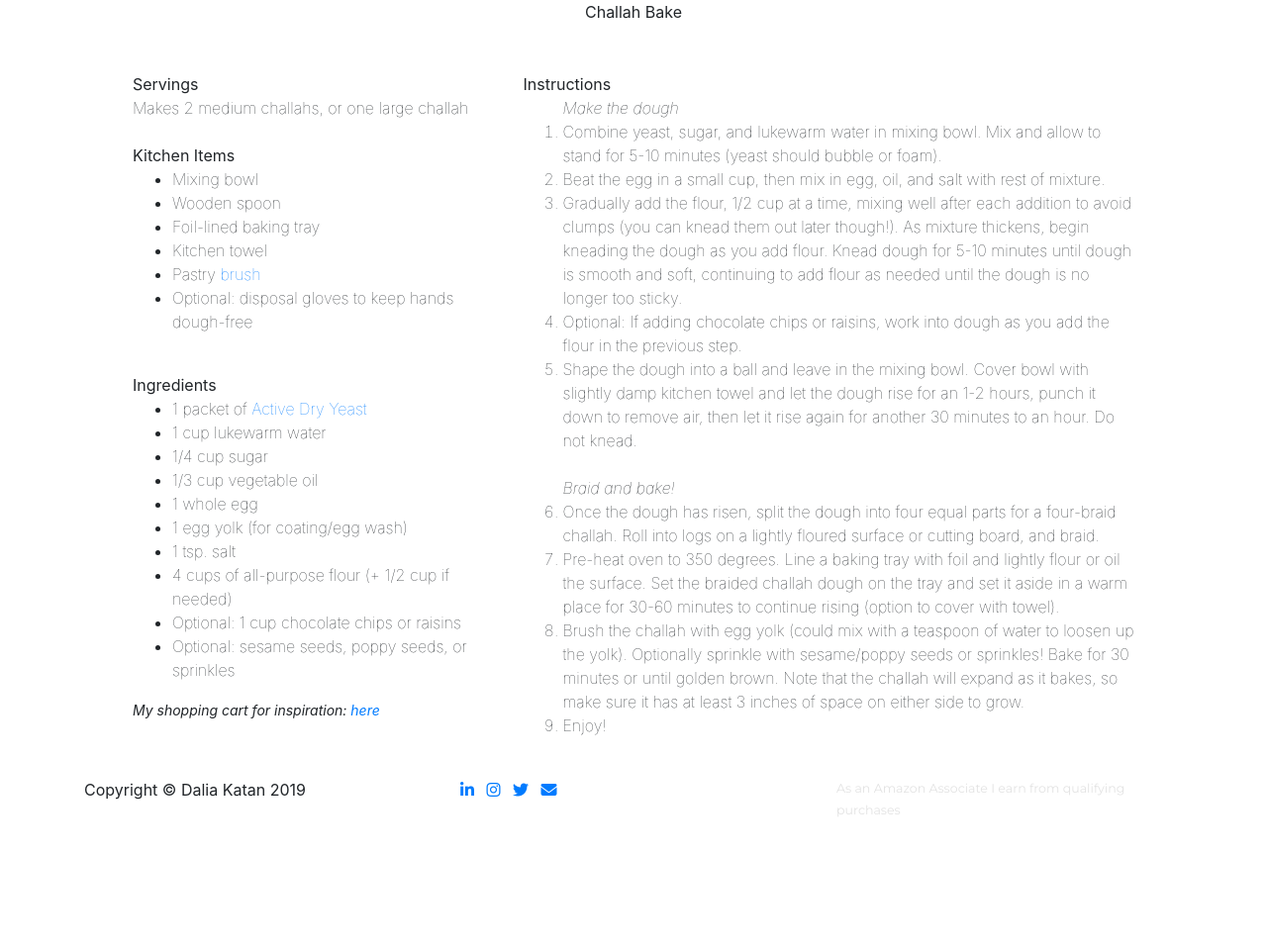
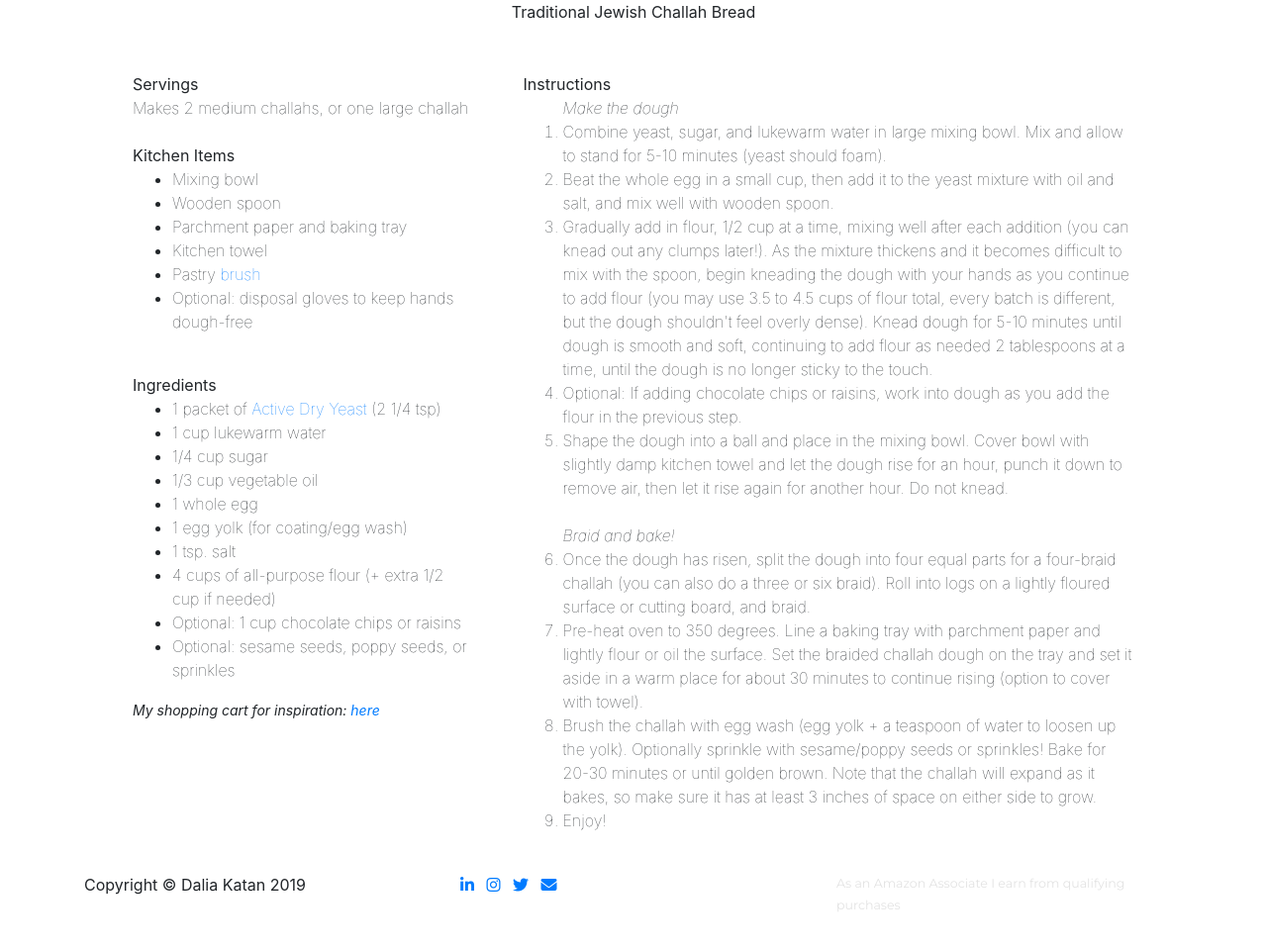
Before and after one commit to dalkat/dalkat.github.io, a Jekyll site: the page built from challah-recipe.md, in a window 1280 px wide and 963 px high. Shown: the top 960 px of the window at 99% size. Built offline with Jekyll 4.4.1, drawn with Linux system fonts in a browser that asks for light colours; nearby versions of some CDN libraries; some web fonts are replaced; library files that are not in the unit come from our copies.

```diff
--- a/_data/for-you.yml
+++ b/_data/for-you.yml
@@ -20,7 +20,7 @@ services1:
       img: img/content/refugee_thumb.jpg
       url: https://daliakatan.com/for-you/report-refugee
     - heading: Team Performance in the Future of Work
-      text: (Co-Author)How can we accelerate group performance improvement in this increasingly unpredictable, fast-changing world? As the challenges we face at work become more and more complex, leaders will need to focus on the practices that help workgroups better handle exceptions, learn together, and create value. (Spoiler... Amp up the friction and play with possibilities!) Focus on 'process' is no longer enough.
+      text: (Co-Author) How can we accelerate group performance improvement in this increasingly unpredictable, fast-changing world? As the challenges we face at work become more and more complex, leaders will need to focus on the practices that help workgroups better handle exceptions, learn together, and create value. (Spoiler... Amp up the friction and play with possibilities!) Focus on 'process' is no longer enough.
       img: img/content/team_thumb.jpg
       url: https://daliakatan.com/for-you/report-teams
     - heading: 'Diversity to Inclusion: What Teams Can Do Today to Unlock Its Benefits (Pt. 2)'
--- a/_layouts/challah-recipe.html
+++ b/_layouts/challah-recipe.html
@@ -10,7 +10,7 @@ layout: default-sub
     <header class="longtext">
       <div class="container">
         <div class="intro-text" style="display:block; text-align:center;">
-        	<div class="intro-lead-in">Challah Bake
+        	<div class="intro-lead-in">Traditional Jewish Challah Bread
         	</div>
       		<br>
           <div class="col-lg-4 col-md-4 col-sm-12 col-xs-12"  style="display:inline-block; background: rgba(255, 255, 255, 0.2); vertical-align: top; text-align:left; padding:15px; font-weight: 100; margin:10px; border-radius:20px;">
@@ -20,7 +20,7 @@ layout: default-sub
             <ul>
               <li>Mixing bowl</li>
               <li>Wooden spoon</li>
-              <li>Foil-lined baking tray</li>
+              <li>Parchment paper and baking tray</li>
               <li>Kitchen towel</li>
               <li>Pastry <a href="https://amzn.to/2ErYi4X" target="_blank">brush</a></li>
               <li>Optional: disposal gloves to keep hands dough-free</li>
@@ -28,14 +28,14 @@ layout: default-sub
               <Br>
               <b>Ingredients</b><Br>
             <ul>
-              <li>1 packet of <a href="https://amzn.to/2ECb2aq" target="_blank">Active Dry Yeast</a></li>
+              <li>1 packet of <a href="https://amzn.to/2ECb2aq" target="_blank">Active Dry Yeast</a> (2 1/4 tsp)</li>
               <li>1 cup lukewarm water</li>
               <li>1/4 cup sugar</li>
               <li>1/3 cup vegetable oil</li>
               <li>1 whole egg</li>
               <li>1 egg yolk (for coating/egg wash)</li>
               <li>1 tsp. salt</li>
-              <li>4 cups of all-purpose flour (+ 1/2 cup if needed)</li>
+              <li>4 cups of all-purpose flour (+ extra 1/2 cup if needed)</li>
               <li>Optional: 1 cup chocolate chips or raisins</li>
               <li>Optional: sesame seeds, poppy seeds, or sprinkles</li>
             </ul>
@@ -46,15 +46,15 @@ layout: default-sub
             <b>Instructions</b><Br>
             <ol>
             <i>Make the dough</i><br>
-              <li>Combine yeast, sugar, and lukewarm water in mixing bowl. Mix and allow to stand for 5-10 minutes (yeast should bubble or foam). </li>
-              <li>Beat the egg in a small cup, then mix in egg, oil, and salt with rest of mixture.</li>
-              <li>Gradually add the flour, 1/2 cup at a time, mixing well after each addition to avoid clumps (you can knead them out later though!). As mixture thickens, begin kneading the dough as you add flour. Knead dough for 5-10 minutes until dough is smooth and soft, continuing to add flour as needed until the dough is no longer too sticky.</li>
+              <li>Combine yeast, sugar, and lukewarm water in large mixing bowl. Mix and allow to stand for 5-10 minutes (yeast should foam). </li>
+              <li>Beat the whole egg in a small cup, then add it to the yeast mixture with oil and salt, and mix well with wooden spoon.</li>
+              <li>Gradually add in flour, 1/2 cup at a time, mixing well after each addition (you can knead out any clumps later!). As the mixture thickens and it becomes difficult to mix with the spoon, begin kneading the dough with your hands as you continue to add flour (you may use 3.5 to 4.5 cups of flour total, every batch is different, but the dough shouldn't feel overly dense). Knead dough for 5-10 minutes until dough is smooth and soft, continuing to add flour as needed 2 tablespoons at a time, until the dough is no longer sticky to the touch. </li>
               <li>Optional: If adding chocolate chips or raisins, work into dough as you add the flour in the previous step.
-              <li>Shape the dough into a ball and leave in the mixing bowl. Cover bowl with slightly damp kitchen towel and let the dough rise for an 1-2 hours, punch it down to remove air, then let it rise again for another 30 minutes to an hour. Do not knead.</li>
+              <li>Shape the dough into a ball and place in the mixing bowl. Cover bowl with slightly damp kitchen towel and let the dough rise for an hour, punch it down to remove air, then let it rise again for another hour. Do not knead.</li>
               <br><i>Braid and bake!</i>
-              <li>Once the dough has risen, split the dough into four equal parts for a four-braid challah. Roll into logs on a lightly floured surface or cutting board, and braid.</li>
-              <li>Pre-heat oven to 350 degrees. Line a baking tray with foil and lightly flour or oil the surface. Set the braided challah dough on the tray and set it aside in a warm place for 30-60 minutes to continue rising (option to cover with towel). </li>
-              <li>Brush the challah with egg yolk (could mix with a teaspoon of water to loosen up the  yolk). Optionally sprinkle with sesame/poppy seeds or sprinkles! Bake for 30 minutes or until golden brown. Note that the challah will expand as it bakes, so make sure it has at least 3 inches of space on either side to grow.</li>
+              <li>Once the dough has risen, split the dough into four equal parts for a four-braid challah (you can also do a three or six braid). Roll into logs on a lightly floured surface or cutting board, and braid.</li>
+              <li>Pre-heat oven to 350 degrees. Line a baking tray with parchment paper and lightly flour or oil the surface. Set the braided challah dough on the tray and set it aside in a warm place for about 30 minutes to continue rising (option to cover with towel). </li>
+              <li>Brush the challah with egg wash (egg yolk + a teaspoon of water to loosen up the yolk). Optionally sprinkle with sesame/poppy seeds or sprinkles! Bake for 20-30 minutes or until golden brown. Note that the challah will expand as it bakes, so make sure it has at least 3 inches of space on either side to grow.</li>
               <li>Enjoy!</li></ol>
 
 
--- a/_layouts/for-you.html
+++ b/_layouts/for-you.html
@@ -154,7 +154,7 @@ layout: default-sub
           </div>
           <div class="col-sm-12 col-lg-8">
                   <h3 class="text-muted">About Dalia Katan</h3>
-                  <h5 style="font-size:1rem!important; line-height:1.4;" class="text-muted">Dalia is championing the conversation on how diversity can unlock untapped growth for organizations. As a first-generation American and innovation strategist, Dalia has worked with some of the world's largest brands including IBM, Deloitte, Estee Lauder, Ford, and UBS, and uses her interdisciplinary background in empathetic design, business strategy, storytelling, and inclusion to help startups and Fortune-500s alike in deepening their connections with customers, growing their existing businesses, and building new ones. In addition to her advisory work, Dalia founded Deloitte's Refugee Workplace Integration Program, celebrating inclusion as the single most powerful tool for business growth. She is dedicated to empowering organizations to successfully utilize and nurture the talents of minorities and her work at the intersection of business growth, inclusion, and the future of work has been published at Deloitte, Center for the Edge, Princeton University, and The Startup.<a href="https://daliakatan.com/speaker">Read more</a></h5>
+                  <h5 style="font-size:1rem!important; line-height:1.4;" class="text-muted">Dalia is championing the conversation on how diversity can unlock untapped growth for organizations. As a first-generation American and innovation strategist, Dalia has worked with some of the world's largest brands including IBM, Deloitte, Estee Lauder, Ford, and UBS, and uses her interdisciplinary background in empathetic design, business strategy, storytelling, and inclusion to help startups and Fortune-500s alike in deepening their connections with customers, growing their existing businesses, and building new ones. In addition to her advisory work, Dalia founded Deloitte's Refugee Workplace Integration Program, celebrating inclusion as the single most powerful tool for business growth. She is dedicated to empowering organizations to successfully utilize and nurture the talents of minorities and her work at the intersection of business growth, inclusion, and the future of work has been published at Deloitte, Center for the Edge, Princeton University, and The Startup. <a href="https://daliakatan.com/speaker">Read more</a></h5>
                   <div class="col-lg-12" style="text-align:center;"><br><BR><a class="btn btn-secondary btn-xl text-uppercase js-scroll-trigger" href="https://daliakatan.com/speaker">Invite to speak</a></div>
               </div>
         </div>
--- a/_layouts/inclusion.html
+++ b/_layouts/inclusion.html
@@ -99,7 +99,7 @@ layout: default-sub
               </div>
               <div class="col-sm-12 col-lg-8">
                       <h3 class="text-muted">About Dalia Katan</h3>
-                      <h5 style="font-size:1rem!important; line-height:1.4;" class="text-muted">Dalia is championing the conversation on how diversity can unlock untapped growth for organizations. As a first-generation American and innovation strategist, Dalia has worked with some of the world's largest brands including IBM, Deloitte, Estee Lauder, Ford, and UBS, and uses her interdisciplinary background in empathetic design, business strategy, storytelling, and inclusion to help startups and Fortune-500s alike in deepening their connections with customers, growing their existing businesses, and building new ones. In addition to her advisory work, Dalia founded Deloitte's Refugee Workplace Integration Program, celebrating inclusion as the single most powerful tool for business growth. She is dedicated to empowering organizations to successfully utilize and nurture the talents of minorities and her work at the intersection of business growth, inclusion, and the future of work has been published at Deloitte, Center for the Edge, Princeton University, and The Startup.<a href="https://daliakatan.com/speaker">Read more</a></h5>
+                      <h5 style="font-size:1rem!important; line-height:1.4;" class="text-muted">Dalia is championing the conversation on how diversity can unlock untapped growth for organizations. As a first-generation American and innovation strategist, Dalia has worked with some of the world's largest brands including IBM, Deloitte, Estee Lauder, Ford, and UBS, and uses her interdisciplinary background in empathetic design, business strategy, storytelling, and inclusion to help startups and Fortune-500s alike in deepening their connections with customers, growing their existing businesses, and building new ones. In addition to her advisory work, Dalia founded Deloitte's Refugee Workplace Integration Program, celebrating inclusion as the single most powerful tool for business growth. She is dedicated to empowering organizations to successfully utilize and nurture the talents of minorities and her work at the intersection of business growth, inclusion, and the future of work has been published at Deloitte, Center for the Edge, Princeton University, and The Startup. <a href="https://daliakatan.com/speaker">Read more</a></h5>
                       <div class="col-lg-12" style="text-align:center;"><br><BR><a class="btn btn-secondary btn-xl text-uppercase js-scroll-trigger" href="https://daliakatan.com/speaker">Invite to speak</a></div>
                   </div>
             </div>
--- a/for-you/report-refugee.html
+++ b/for-you/report-refugee.html
@@ -37,7 +37,7 @@ layout: default-sub2
           </div>
           <div class="col-sm-12 col-lg-8">
                   <h3 class="text-muted">About Dalia Katan</h3>
-                  <h5 style="font-size:1rem!important; line-height:1.4;" class="text-muted">Dalia is championing the conversation on how diversity can unlock untapped growth for organizations. As a first-generation American and innovation strategist, Dalia has worked with some of the world's largest brands including IBM, Deloitte, Estee Lauder, Ford, and UBS, and uses her interdisciplinary background in empathetic design, business strategy, storytelling, and inclusion to help startups and Fortune-500s alike in deepening their connections with customers, growing their existing businesses, and building new ones. In addition to her advisory work, Dalia founded Deloitte's Refugee Workplace Integration Program, celebrating inclusion as the single most powerful tool for business growth. She is dedicated to empowering organizations to successfully utilize and nurture the talents of minorities and her work at the intersection of business growth, inclusion, and the future of work has been published at Deloitte, Center for the Edge, Princeton University, and The Startup.<a href="https://daliakatan.com/speaker">Read more</a></h5>
+                  <h5 style="font-size:1rem!important; line-height:1.4;" class="text-muted">Dalia is championing the conversation on how diversity can unlock untapped growth for organizations. As a first-generation American and innovation strategist, Dalia has worked with some of the world's largest brands including IBM, Deloitte, Estee Lauder, Ford, and UBS, and uses her interdisciplinary background in empathetic design, business strategy, storytelling, and inclusion to help startups and Fortune-500s alike in deepening their connections with customers, growing their existing businesses, and building new ones. In addition to her advisory work, Dalia founded Deloitte's Refugee Workplace Integration Program, celebrating inclusion as the single most powerful tool for business growth. She is dedicated to empowering organizations to successfully utilize and nurture the talents of minorities and her work at the intersection of business growth, inclusion, and the future of work has been published at Deloitte, Center for the Edge, Princeton University, and The Startup. <a href="https://daliakatan.com/speaker">Read more</a></h5>
                   <div class="col-lg-12" style="text-align:center;"><br><BR><a class="btn btn-secondary btn-xl text-uppercase js-scroll-trigger" href="https://daliakatan.com/speaker">Invite to speak</a></div>
               </div>
         </div>
--- a/for-you/report-teams.html
+++ b/for-you/report-teams.html
@@ -38,7 +38,7 @@ layout: default-sub2
           </div>
           <div class="col-sm-12 col-lg-8">
                   <h3 class="text-muted">About Dalia Katan</h3>
-                  <h5 style="font-size:1rem!important; line-height:1.4;" class="text-muted">Dalia is championing the conversation on how diversity can unlock untapped growth for organizations. As a first-generation American and innovation strategist, Dalia has worked with some of the world's largest brands including IBM, Deloitte, Estee Lauder, Ford, and UBS, and uses her interdisciplinary background in empathetic design, business strategy, storytelling, and inclusion to help startups and Fortune-500s alike in deepening their connections with customers, growing their existing businesses, and building new ones. In addition to her advisory work, Dalia founded Deloitte's Refugee Workplace Integration Program, celebrating inclusion as the single most powerful tool for business growth. She is dedicated to empowering organizations to successfully utilize and nurture the talents of minorities and her work at the intersection of business growth, inclusion, and the future of work has been published at Deloitte, Center for the Edge, Princeton University, and The Startup.<a href="https://daliakatan.com/speaker">Read more</a></h5>
+                  <h5 style="font-size:1rem!important; line-height:1.4;" class="text-muted">Dalia is championing the conversation on how diversity can unlock untapped growth for organizations. As a first-generation American and innovation strategist, Dalia has worked with some of the world's largest brands including IBM, Deloitte, Estee Lauder, Ford, and UBS, and uses her interdisciplinary background in empathetic design, business strategy, storytelling, and inclusion to help startups and Fortune-500s alike in deepening their connections with customers, growing their existing businesses, and building new ones. In addition to her advisory work, Dalia founded Deloitte's Refugee Workplace Integration Program, celebrating inclusion as the single most powerful tool for business growth. She is dedicated to empowering organizations to successfully utilize and nurture the talents of minorities and her work at the intersection of business growth, inclusion, and the future of work has been published at Deloitte, Center for the Edge, Princeton University, and The Startup. <a href="https://daliakatan.com/speaker">Read more</a></h5>
                   <div class="col-lg-12" style="text-align:center;"><br><BR><a class="btn btn-secondary btn-xl text-uppercase js-scroll-trigger" href="https://daliakatan.com/speaker">Invite to speak</a></div>
               </div>
         </div>
```
Also changed, not shown: _layouts/baguette-recipe.html (added, +64 -0 lines).
